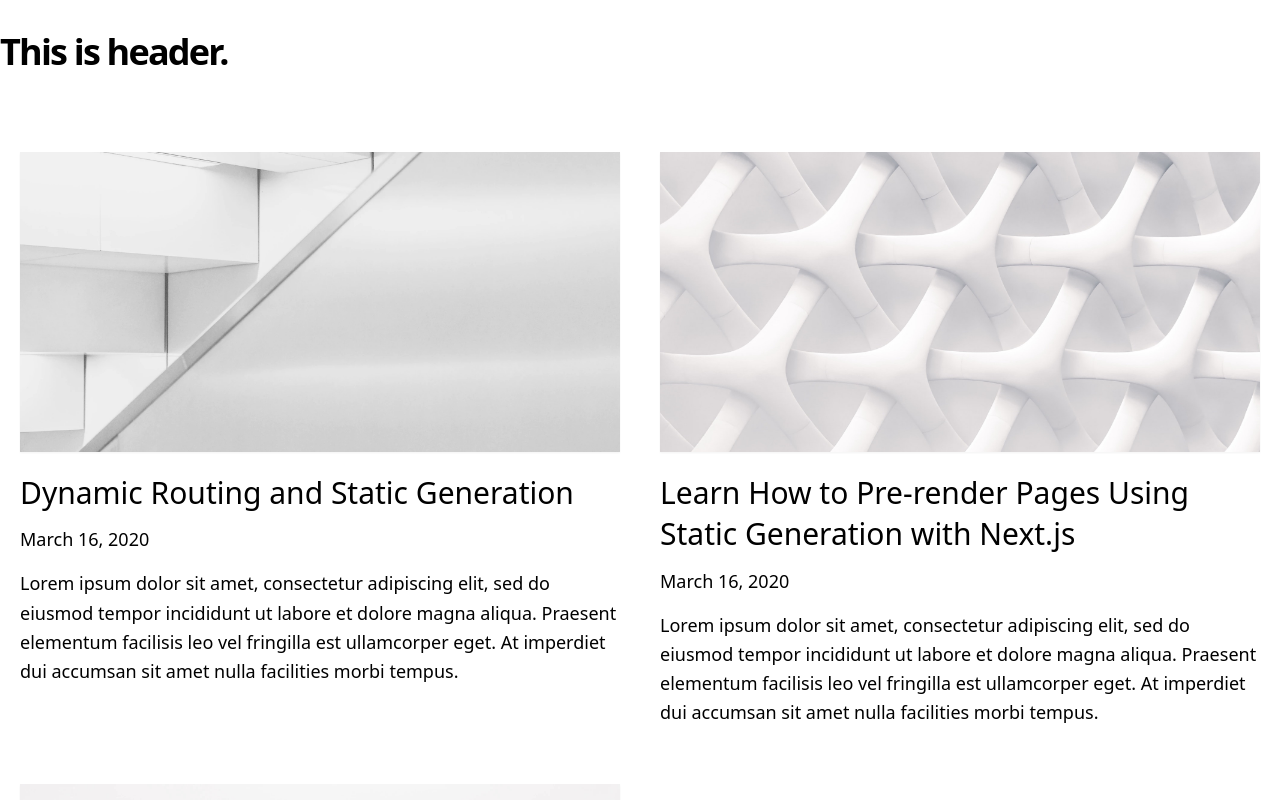
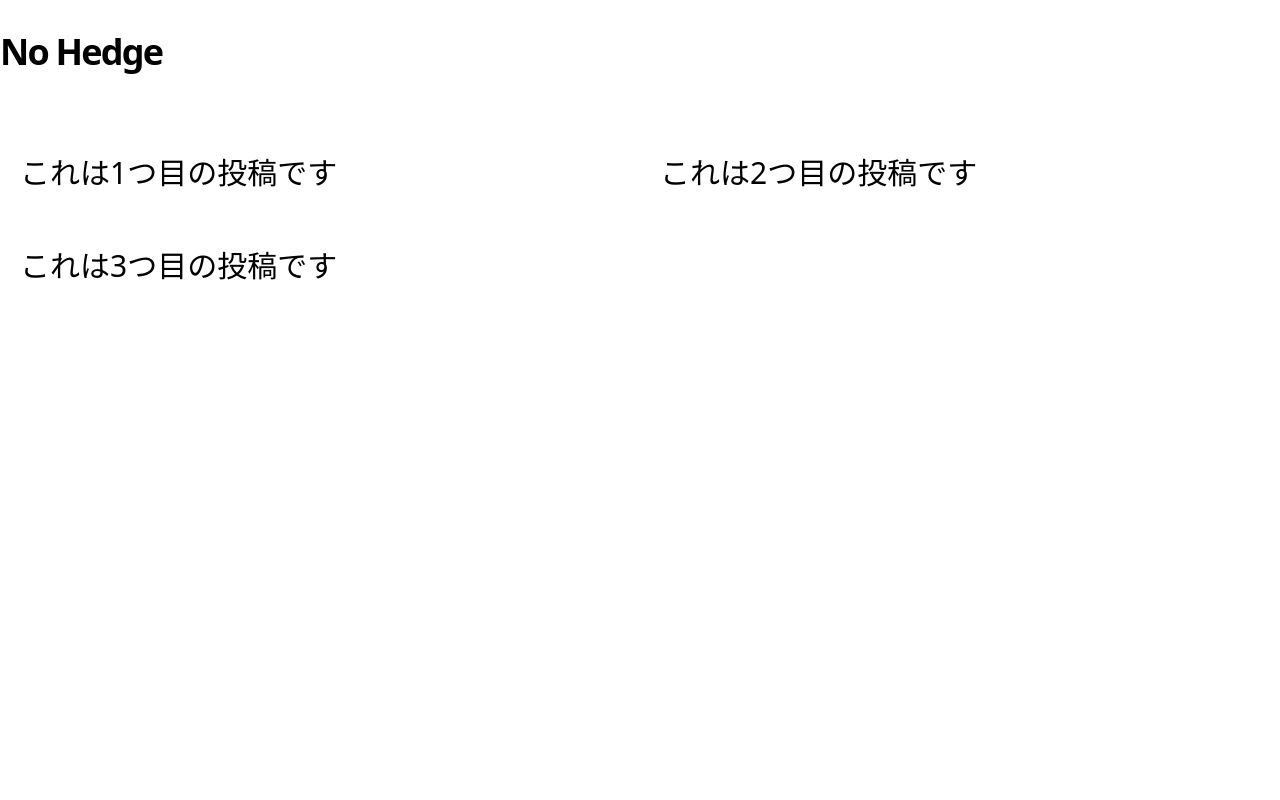
Before and after one commit to Tomoya-Sonok/nohedge, a Next.js app: page / in a window 1280 px wide. Shown: the top 800 px of the page. Built offline with nearby package versions, Linux system fonts and the light colour scheme.

Commit message:
Fix/ initialized post page for customization

```diff
--- a/_posts/dynamic-routing.md
+++ b/_posts/1st-post.md
@@ -1,13 +1,7 @@
 ---
-title: 'Dynamic Routing and Static Generation'
+title: 'これは1つ目の投稿です'
 excerpt: 'Lorem ipsum dolor sit amet, consectetur adipiscing elit, sed do eiusmod tempor incididunt ut labore et dolore magna aliqua. Praesent elementum facilisis leo vel fringilla est ullamcorper eget. At imperdiet dui accumsan sit amet nulla facilities morbi tempus.'
-coverImage: '/assets/blog/dynamic-routing/cover.jpg'
 date: '2020-03-16T05:35:07.322Z'
-author:
-  name: JJ Kasper
-  picture: '/assets/blog/authors/jj.jpeg'
-ogImage:
-  url: '/assets/blog/dynamic-routing/cover.jpg'
 ---
 
 Lorem ipsum dolor sit amet, consectetur adipiscing elit, sed do eiusmod tempor incididunt ut labore et dolore magna aliqua. Praesent elementum facilisis leo vel fringilla est ullamcorper eget. At imperdiet dui accumsan sit amet nulla facilities morbi tempus. Praesent elementum facilisis leo vel fringilla. Congue mauris rhoncus aenean vel. Egestas sed tempus urna et pharetra pharetra massa massa ultricies.
--- a/_posts/preview.md
+++ b/_posts/2nd-post.md
@@ -1,13 +1,7 @@
 ---
-title: 'Preview Mode for Static Generation'
+title: 'これは2つ目の投稿です'
 excerpt: 'Lorem ipsum dolor sit amet, consectetur adipiscing elit, sed do eiusmod tempor incididunt ut labore et dolore magna aliqua. Praesent elementum facilisis leo vel fringilla est ullamcorper eget. At imperdiet dui accumsan sit amet nulla facilities morbi tempus.'
-coverImage: '/assets/blog/preview/cover.jpg'
 date: '2020-03-16T05:35:07.322Z'
-author:
-  name: Joe Haddad
-  picture: '/assets/blog/authors/joe.jpeg'
-ogImage:
-  url: '/assets/blog/preview/cover.jpg'
 ---
 
 Lorem ipsum dolor sit amet, consectetur adipiscing elit, sed do eiusmod tempor incididunt ut labore et dolore magna aliqua. Praesent elementum facilisis leo vel fringilla est ullamcorper eget. At imperdiet dui accumsan sit amet nulla facilities morbi tempus. Praesent elementum facilisis leo vel fringilla. Congue mauris rhoncus aenean vel. Egestas sed tempus urna et pharetra pharetra massa massa ultricies.
--- a/_posts/hello-world.md
+++ b/_posts/3rd-post.md
@@ -1,13 +1,7 @@
 ---
-title: 'Learn How to Pre-render Pages Using Static Generation with Next.js'
+title: 'これは3つ目の投稿です'
 excerpt: 'Lorem ipsum dolor sit amet, consectetur adipiscing elit, sed do eiusmod tempor incididunt ut labore et dolore magna aliqua. Praesent elementum facilisis leo vel fringilla est ullamcorper eget. At imperdiet dui accumsan sit amet nulla facilities morbi tempus.'
-coverImage: '/assets/blog/hello-world/cover.jpg'
 date: '2020-03-16T05:35:07.322Z'
-author:
-  name: Tim Neutkens
-  picture: '/assets/blog/authors/tim.jpeg'
-ogImage:
-  url: '/assets/blog/hello-world/cover.jpg'
 ---
 
 Lorem ipsum dolor sit amet, consectetur adipiscing elit, sed do eiusmod tempor incididunt ut labore et dolore magna aliqua. Praesent elementum facilisis leo vel fringilla est ullamcorper eget. At imperdiet dui accumsan sit amet nulla facilities morbi tempus. Praesent elementum facilisis leo vel fringilla. Congue mauris rhoncus aenean vel. Egestas sed tempus urna et pharetra pharetra massa massa ultricies.
--- a/components/footer.tsx
+++ b/components/footer.tsx
@@ -3,7 +3,7 @@ import Container from './container'
 const Footer = () => {
   return (
     <footer>
-      <Container>This is footer.</Container>
+      <Container>&copy; 2022 No Hedge. All rights reserved.</Container>
     </footer>
   )
 }
--- a/components/header.tsx
+++ b/components/header.tsx
@@ -4,7 +4,7 @@ const Header = () => {
   return (
     <h2 className='text-2xl md:text-4xl font-bold tracking-tight md:tracking-tighter leading-tight mb-20 mt-8'>
       <Link href='/'>
-        <a className='hover:underline'>This is header.</a>
+        <a className='hover:underline'>No Hedge</a>
       </Link>
     </h2>
   )
--- a/components/post-body.tsx
+++ b/components/post-body.tsx
@@ -6,7 +6,7 @@ type Props = {
 
 const PostBody = ({ content }: Props) => {
   return (
-    <div className="max-w-2xl mx-auto">
+    <div className='mx-auto sm:px-6 lg:px-8 max-w-3xl'>
       <div
         className={markdownStyles['markdown']}
         dangerouslySetInnerHTML={{ __html: content }}
--- a/components/post-header.tsx
+++ b/components/post-header.tsx
@@ -1,32 +1,20 @@
-import Avatar from './avatar'
 import DateFormatter from './date-formatter'
-import CoverImage from './cover-image'
 import PostTitle from './post-title'
-import Author from '../types/author'
 
 type Props = {
   title: string
   coverImage: string
   date: string
-  author: Author
 }
 
-const PostHeader = ({ title, coverImage, date, author }: Props) => {
+const PostHeader = ({ title, coverImage, date }: Props) => {
   return (
     <>
       <PostTitle>{title}</PostTitle>
-      <div className="hidden md:block md:mb-12">
-        <Avatar name={author.name} picture={author.picture} />
-      </div>
-      <div className="mb-8 md:mb-16 sm:mx-0">
-        <CoverImage title={title} src={coverImage} />
-      </div>
-      <div className="max-w-2xl mx-auto">
-        <div className="block md:hidden mb-6">
-          <Avatar name={author.name} picture={author.picture} />
-        </div>
-        <div className="mb-6 text-lg">
+      <div className='max-w-2xl mx-auto text-right'>
+        <div className='mb-6 mt-9 text-lg'>
           <DateFormatter dateString={date} />
+          {/* TODO: ここにTwitterアカウントへ繋ぐaタグ用のコンポーネントを置く */}
         </div>
       </div>
     </>
--- a/components/post-preview.tsx
+++ b/components/post-preview.tsx
@@ -1,21 +1,25 @@
 import DateFormatter from './date-formatter'
 import CoverImage from './cover-image'
 import Link from 'next/link'
-import Author from '../types/author'
 
 type Props = {
   title: string
   coverImage: string
   date: string
   excerpt: string
-  author: Author
   slug: string
 }
 
 const PostPreview = ({ title, coverImage, date, excerpt, slug }: Props) => {
   return (
     <div>
-      <div className='mb-5'>
+      <h3 className='text-3xl mb-3 leading-snug'>
+        <Link as={`/posts/${slug}`} href='/posts/[slug]'>
+          <a className='hover:underline'>{title}</a>
+        </Link>
+      </h3>
+      {/* 以下、テンプレートで生成された箇所 */}
+      {/* <div className='mb-5'>
         <CoverImage slug={slug} title={title} src={coverImage} />
       </div>
       <h3 className='text-3xl mb-3 leading-snug'>
@@ -26,7 +30,7 @@ const PostPreview = ({ title, coverImage, date, excerpt, slug }: Props) => {
       <div className='text-lg mb-4'>
         <DateFormatter dateString={date} />
       </div>
-      <p className='text-lg leading-relaxed mb-4'>{excerpt}</p>
+      <p className='text-lg leading-relaxed mb-4'>{excerpt}</p> */}
     </div>
   )
 }
--- a/components/post-title.tsx
+++ b/components/post-title.tsx
@@ -6,7 +6,7 @@ type Props = {
 
 const PostTitle = ({ children }: Props) => {
   return (
-    <h1 className="text-5xl md:text-7xl lg:text-8xl font-bold tracking-tighter leading-tight md:leading-none mb-12 text-center md:text-left">
+    <h1 className='text-3xl md:text-4xl lg:text-6xl font-bold tracking-tighter leading-tight md:leading-none text-center'>
       {children}
     </h1>
   )
--- a/components/posts.tsx
+++ b/components/posts.tsx
@@ -15,7 +15,7 @@ const Posts = ({ posts }: Props) => {
             title={post.title}
             coverImage={post.coverImage}
             date={post.date}
-            author={post.author}
+            // author={post.author}
             slug={post.slug}
             excerpt={post.excerpt}
           />
--- a/pages/posts/[slug].tsx
+++ b/pages/posts/[slug].tsx
@@ -31,13 +31,11 @@ const Post = ({ post, preview }: Props) => {
             <article className='mb-32'>
               <Head>
                 <title>{post.title}</title>
-                <meta property='og:image' content={post.ogImage.url} />
               </Head>
               <PostHeader
                 title={post.title}
                 coverImage={post.coverImage}
                 date={post.date}
-                author={post.author}
               />
               <PostBody content={post.content} />
             </article>
```
